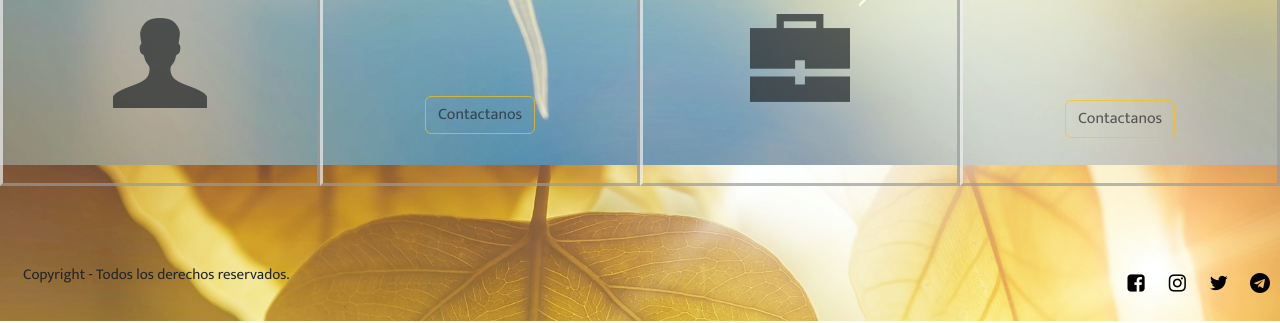
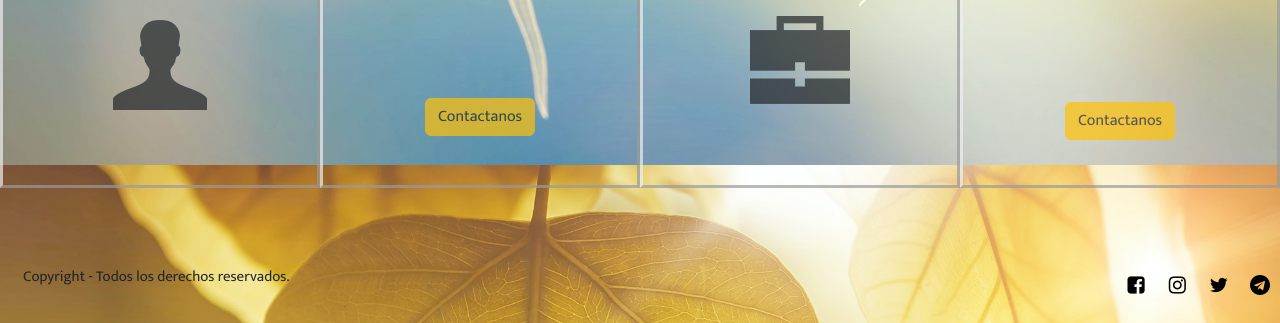
Before and after one commit to Plaguecraft/final, a website: page pages/servicios.html in a window 1280 px wide. Shown: the part 710-1033 px from the top of the page. Drawn offline with nearby package versions, Linux system fonts and the light colour scheme; files that its build step writes are made by us from their sources; a web font is replaced by a local one.

Commit message:
preparando entrega final

```diff
--- a/pages/servicios.html
+++ b/pages/servicios.html
@@ -4,6 +4,8 @@
         <meta charset="UTF-8">
         <meta http-equiv="X-UA-Compatible" content="IE=edge">
         <meta name="viewport" content="width=device-width, initial-scale=1.0">
+        <meta name="description" content="espacio para encontrarse a uno mismo de la mano del couch ontológico">
+        <meta name="keywords" content="psicología,couching ontológico">
         <link rel="icon" href="../assets/sd.ico">
         <link rel="preconnect" href="https://fonts.googleapis.com">
         <link rel="preconnect" href="https://fonts.gstatic.com" crossorigin>
@@ -25,7 +27,7 @@
                         <button class="navbar-toggler" type="button" data-bs-toggle="collapse" data-bs-target="#navbarSupportedContent" aria-controls="navbarSupportedContent" aria-expanded="false" aria-label="Toggle navigation">
                         <span class="navbar-toggler-icon"></span>
                         </button>
-                    <div class="collapse navbar-collapse  " id="navbarSupportedContent">
+                    <div class="collapse navbar-collapse" id="navbarSupportedContent">
                         <ul class="navbar-nav ms-auto mb-2 mb-lg-0">
                             <li class="nav-item">
                             <a class="nav-link" aria-current="page" href="../index.html">Inicio</a>
@@ -47,49 +49,60 @@
                 </nav>
             </header>
 <!---------------------Servicios--------------------->
-            <section class="card1" data-aos="fade-down">
+<section class="card1" data-aos="flip-left"
+                    data-aos-anchor="#example-anchor"
+                    data-aos-offset="500"
+                    data-aos-duration="500">
     <div class="cardcont" id="cardphone">
         <div class="text-center">
-                        <a href="contacto.html" class="btn btn-outline-warning text-dark" role="button">Contactanos</a>
+            <a href="contacto.html" class="btn btn-warning text-dark" role="button">Contactanos</a>
         </div>
             <p class="cardtext">Ideal para destrabar situaciones personales que no estas pudiendo resolver, identificar pensamientos limitantes y conseguir equilibrio emocional.</p>
             <h2 class="cardtit">Personal</h2>
             <div class="icon-user" id="icon1"></div>
         </div>
     </section>
-                <section class="card2" data-aos="fade-up">
+    <section class="card2" data-aos="flip-left"
+    data-aos-anchor="#example-anchor"
+    data-aos-offset="500"
+    data-aos-duration="500">
         <div class="cardcont">
             <div class="icon-deporte" id="icon2"></div>
             <h2 class="cardtit">Deportivo</h2>
             <p class="cardtext">Ideal para potenciar la mentalidad deportiva en competencias amateurs y profesionales.</p>
             <div class="text-center">
-                            <a href="contacto.html" class="btn btn-outline-warning text-dark" role="button">Contactanos</a>
+                <a href="contacto.html" class="btn btn-warning text-dark" role="button">Contactanos</a>
             </div>
         </div>
     </section>
-                <section class="card3" data-aos="fade-down">
+    <section class="card3" data-aos="flip-left"
+    data-aos-anchor="#example-anchor"
+    data-aos-offset="500"
+    data-aos-duration="500">
     <div class="cardcont" id="cardphone">
         <div class="text-center">
-                        <a href="contacto.html" class="btn btn-outline-warning text-dark" role="button">Contactanos</a>
+            <a href="contacto.html" class="btn btn-warning text-dark" role="button">Contactanos</a>
         </div>
-
         <p class="cardtext">Ideal para el desarrollo del liderazgo, el trabajo en equipo, la comunicación y el trabajo productivo de la organización.</p>
         <h2 class="cardtit">Organizacional</h2>
         <div class="icon-laboral" id="icon1"></div>
     </div>
     </section>
-                <section class="card4" data-aos="fade-up">
+    <section class="card4" data-aos="flip-left"
+    data-aos-anchor="#example-anchor"
+    data-aos-offset="500"
+    data-aos-duration="500">
         <div class="cardcont">
             <div class="icon-heart-empty" id="icon2"></div><h2 class="cardtit">De Pareja</h2>
             <p class="cardtext">Ideal para personas que quieran resolver temas amorosos. El proceso de puede hacer en pareja o individualmente.</p>
             <div class="text-center">
                 <div class="text-center">
-                                <a href="contacto.html" class="btn btn-outline-warning text-dark" role="button">Contactanos</a>
+                    <a href="contacto.html" class="btn btn-warning text-dark" role="button">Contactanos</a>
                 </div>
             </div>
         </div>
     </section>
-<!----------------------------footer------------------------>                           <footer class="footer">
+<!----------------------------footer------------------------>                          <footer class="footer">
         <div class="copyright">
                     <p>Copyright - Todos los derechos reservados.</p>
         </div>
--- a/scss/layout/_main.servicios.scss
+++ b/scss/layout/_main.servicios.scss
@@ -34,6 +34,7 @@
     opacity: 0.7;
     transition: all 0.3 ease;
     border-style: outset;
+    margin-top: 2px;
     &:hover{
         opacity: 1;
         border-style: inset;
--- a/scss/layout/_media-mobile.scss
+++ b/scss/layout/_media-mobile.scss
@@ -14,6 +14,9 @@
 }
 .card1{
     margin-top: 86px;
+}
+.card2{
+    margin-top: 0;
 }
 .navbar{
     margin-bottom: 15px;
```
Also changed, not shown: index.html (+2 -2 lines), pages/blog.html (+5 -10 lines), pages/contacto.html (+3 -1 lines), pages/sobremi.html (+3 -1 lines), css/styles.css, 1 other file. Lines whose indentation alone changed are shown as unchanged.
